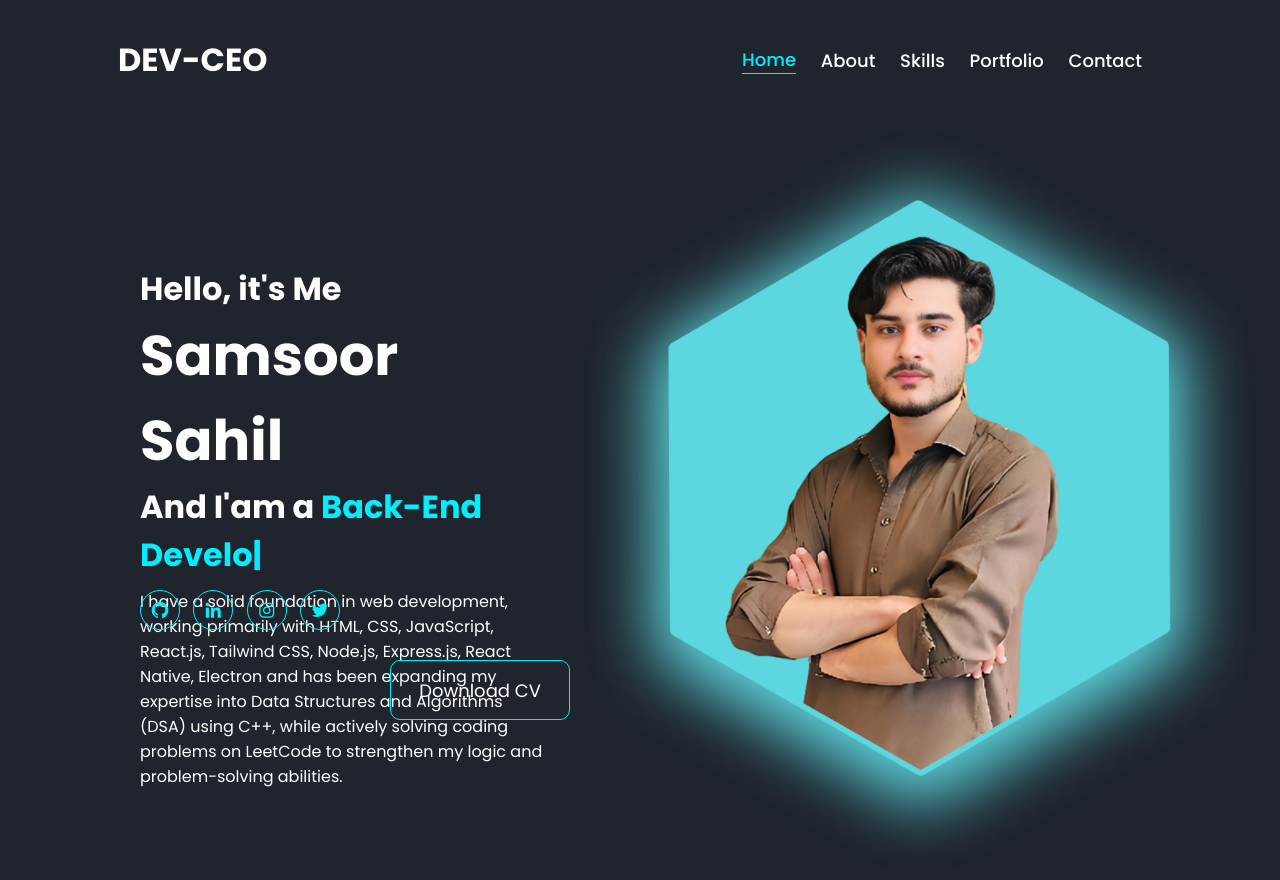
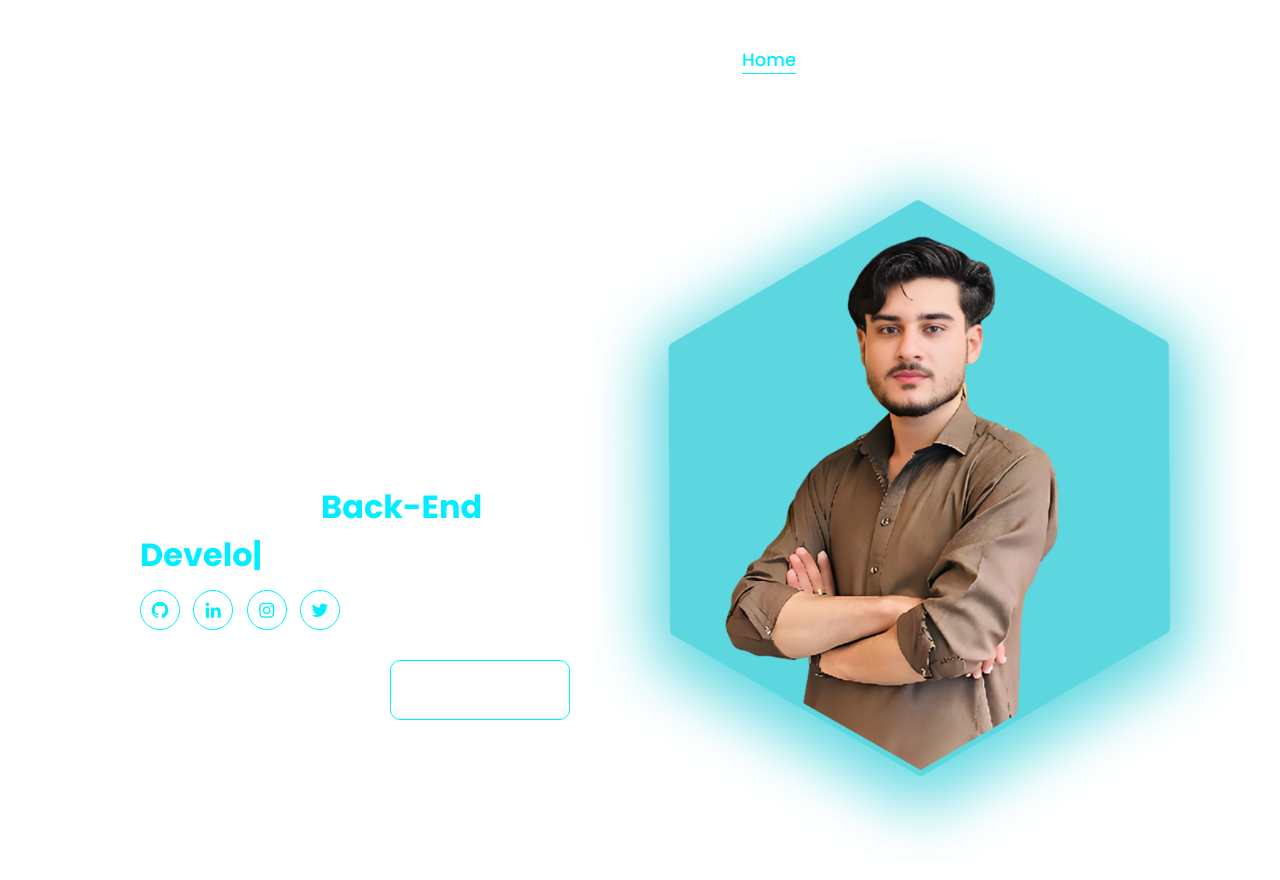
Before and after one commit to Dev-CEO/Personal-Portfolio, a plain HTML site: page index.html in a window 1280 px wide. Shown: the top 880 px of the page. Drawn offline with nearby package versions, Linux system fonts and the light colour scheme.

Commit message:
change the background

```diff
--- a/style.css
+++ b/style.css
@@ -13,7 +13,7 @@
 }
 
 body {
-    background: #1f242d;
+    background: #fff;
     color: #fff;
     overflow: hidden;
 }
```
